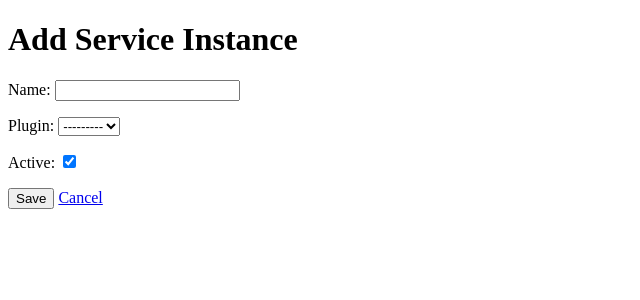
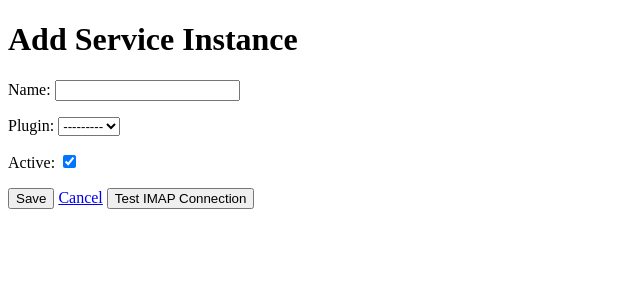
Before and after one commit to still-crazy-productions/raingull, a Django app: page /core/services/manage/ in a window 1280 px wide. Shown: the top 300 px of the page, without its empty margins (0-640 px from the left). Run offline with Django 5.2, Linux system fonts and the light colour scheme; the visitor is signed in with stand-in values (Sample User, id 1); data that the repository does not hold is empty.

Commit message:
IMAP server test WORKS

```diff
--- a/core/urls.py
+++ b/core/urls.py
@@ -7,4 +7,5 @@ urlpatterns = [
     path('services/', views.service_instance_list, name='service_instance_list'),
     path('services/manage/', views.manage_service_instance, name='service_instance_add'),
     path('services/manage/<int:instance_id>/', views.manage_service_instance, name='service_instance_edit'),
+    path('services/manage/test-imap-connection/', views.test_imap_connection, name='test_imap_connection'),
 ]
--- a/core/views.py
+++ b/core/views.py
@@ -1,7 +1,10 @@
+import json
+import imaplib
 from django.shortcuts import render, get_object_or_404, redirect
 from django.contrib.auth.decorators import login_required, user_passes_test
 from django.contrib import messages
-from core.models import ServiceInstance, Plugin
+from django.http import JsonResponse
+from core.models import ServiceInstance
 from core.forms import DynamicServiceInstanceForm
 
 @login_required
@@ -25,3 +28,50 @@ def manage_service_instance(request, instance_id=None):
 def service_instance_list(request):
     instances = ServiceInstance.objects.select_related('plugin').all()
     return render(request, 'core/service_instance_list.html', {'instances': instances})
+
+@login_required
+@user_passes_test(lambda u: u.is_superuser)
+def test_imap_connection(request):
+    if request.method == 'POST':
+        try:
+            data = json.loads(request.body)
+
+            required_fields = ['imap_server', 'imap_port', 'username', 'password', 'encryption']
+            missing_fields = [f for f in required_fields if not data.get(f)]
+            if missing_fields:
+                return JsonResponse({
+                    "success": False,
+                    "message": f"Missing fields: {', '.join(missing_fields)}"
+                })
+
+            server = data['imap_server']
+            try:
+                port = int(data['imap_port'])
+            except ValueError:
+                return JsonResponse({
+                    "success": False,
+                    "message": "Invalid port number."
+                })
+
+            user = data['username']
+            password = data['password']
+            encryption = data['encryption']
+
+            if encryption == "SSL/TLS":
+                mail = imaplib.IMAP4_SSL(server, port)
+            else:
+                mail = imaplib.IMAP4(server, port)
+                if encryption == "STARTTLS":
+                    mail.starttls()
+
+            mail.login(user, password)
+            mail.logout()
+
+            return JsonResponse({"success": True, "message": "Connection successful."})
+
+        except imaplib.IMAP4.error as e:
+            return JsonResponse({"success": False, "message": f"IMAP error: {e}"})
+        except Exception as e:
+            return JsonResponse({"success": False, "message": str(e)})
+
+    return JsonResponse({"success": False, "message": "Invalid request method."})
--- a/templates/core/manage_service_instance.html
+++ b/templates/core/manage_service_instance.html
@@ -9,5 +9,55 @@
 
     <button type="submit">Save</button>
     <a href="{% url 'core:service_instance_list' %}">Cancel</a>
+
+    <button type="button" id="test-connection">Test IMAP Connection</button>
+    <div id="connection-status"></div>
 </form>
+
+<script>
+document.getElementById('test-connection').addEventListener('click', function(event) {
+    event.preventDefault();
+
+    let imap_server_field = document.querySelector('[name="config_imap_server"]');
+    let imap_port_field = document.querySelector('[name="config_imap_port"]');
+    let username_field = document.querySelector('[name="config_username"]');
+    let password_field = document.querySelector('[name="config_password"]');
+    let encryption_field = document.querySelector('[name="config_encryption"]');
+
+    if (!imap_server_field || !imap_port_field || !username_field || !password_field || !encryption_field) {
+        document.getElementById('connection-status').innerHTML = `<span style="color: red;">Missing required fields.</span>`;
+        return;
+    }
+
+    let data = {
+        imap_server: imap_server_field.value,
+        imap_port: imap_port_field.value,
+        username: username_field.value,
+        password: password_field.value,
+        encryption: encryption_field.value
+    };
+
+    fetch('{% url "core:test_imap_connection" %}', {
+        method: 'POST',
+        headers: {
+            'X-CSRFToken': '{{ csrf_token }}',
+            'Content-Type': 'application/json'
+        },
+        body: JSON.stringify(data)
+    })
+    .then(response => response.json())
+    .then(result => {
+        let statusDiv = document.getElementById('connection-status');
+        if (result.success) {
+            statusDiv.innerHTML = `<span style="color: green;">Success: ${result.message}</span>`;
+        } else {
+            statusDiv.innerHTML = `<span style="color: red;">Failed: ${result.message}</span>`;
+        }
+    })
+    .catch(error => {
+        document.getElementById('connection-status').innerHTML = `<span style="color: red;">Error: ${error}</span>`;
+    });
+});
+</script>
+
 {% endblock %}
```
